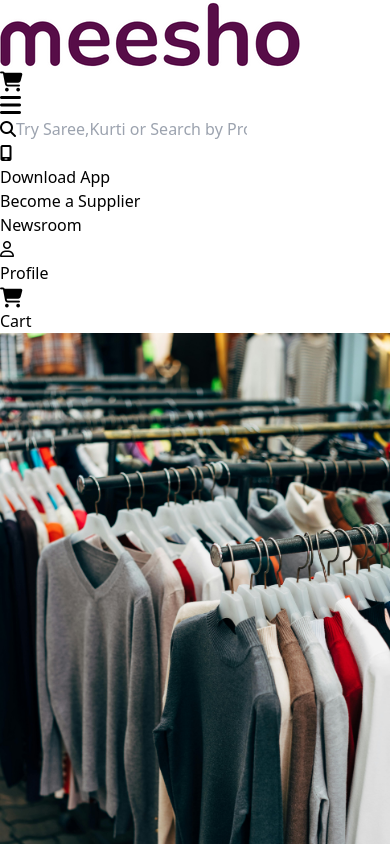
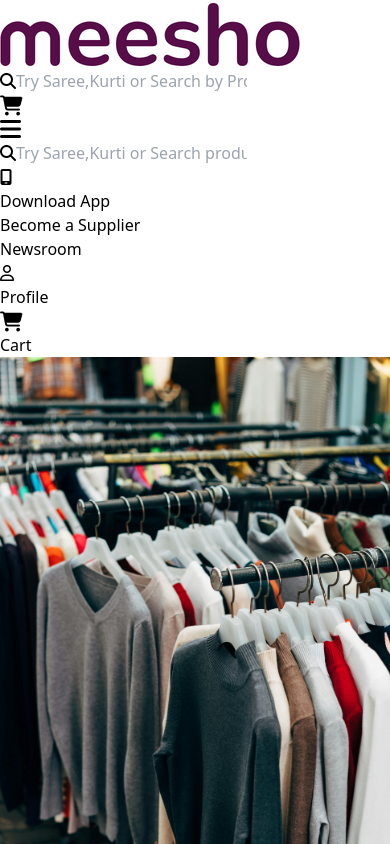
Before and after one commit to rohitselokar15/meesho_clone, a React (Vite) app: page /register in a window 390 px wide. Shown: the top 844 px of the page. Built offline with nearby package versions, Linux system fonts and the light colour scheme.

Commit message:
worked on responsive code

```diff
--- a/src/components/Categories.jsx
+++ b/src/components/Categories.jsx
@@ -85,8 +85,8 @@ const Categories = () => {
   };
 
   return (
-    <div className="my-2 ">
-      <p className="lg:hidden  mx-6 md:w-[70%] md:mx-24 rounded-md border flex items-center justify-center border-gray-300">
+    <div className="container mx-auto max-w-[1450px] bg-white sticky top-16">
+      <p className="md:hidden  mx-6 md:w-[70%] md:mx-24 rounded-md border flex items-center justify-center border-gray-300">
         <i className="fa-solid fa-magnifying-glass px-2 text-gray-500" />
         <input
           type="text"
@@ -94,11 +94,11 @@ const Categories = () => {
           className="w-full p-2"
         />
       </p>
-      <p className="lg:hidden bg-gray-100 text-[16px] text-gray-700 text-center my-2 p-1.5 md:mx-48">
+      <p className="md:hidden bg-gray-100 text-[16px] text-gray-700 text-center my-2 p-1.5 md:mx-48">
         <i className="fa-solid fa-location-dot mx-2" /> Add delivery location to
         check extra discount{" "}
       </p>
-      <ul className="text-gray-800 overflow-x-auto flex justify-evenly md:border-t-2 md:border-b-2">
+      <ul className="text-gray-800 overflow-x-auto flex justify-evenly items-center md:border-t-2 md:border-b-2">
         <li
           className="product"
           onMouseEnter={handleMouseEnter}
@@ -217,7 +217,7 @@ const Categories = () => {
           </div>
 
           {mens && (
-            <div className="bg-white w-full mt-4 left-0 border border-pink-100 shadow-md absolute md:flex text-gray-600">
+            <div className="bg-white w-full mt-9 xl:mt-4 left-0 border border-pink-100 shadow-md absolute md:flex text-gray-600">
               <ul className="categories">
                 <li className="text-pink-600 font-semibold">Top Wear</li>
                 <li>All Top</li>
@@ -270,7 +270,7 @@ const Categories = () => {
           </div>
 
           {kids && (
-            <div className="bg-white w-full mt-4 left-0 border border-pink-100 shadow-md absolute md:flex text-gray-600">
+            <div className="bg-white w-full mt-9 xl:mt-4 left-0 border border-pink-100 shadow-md absolute md:flex text-gray-600">
               <ul className="categories">
                 <li className="text-pink-600 font-semibold">Topwear</li>
                 <li>Tops</li>
@@ -523,7 +523,7 @@ const Categories = () => {
           </div>
 
           {electronic && (
-            <div className="bg-white w-full mt-4 left-0 border border-pink-100 shadow-md absolute md:flex text-gray-600">
+            <div className="bg-white w-full mt-9 xl:mt-4 left-0 border border-pink-100 shadow-md absolute md:flex text-gray-600">
               <ul className="categories">
                 <li className="text-pink-600 font-semibold">Topwear</li>
                 <li>Tops</li>
--- a/src/components/Header.jsx
+++ b/src/components/Header.jsx
@@ -43,16 +43,25 @@ const Header = () => {
   };
 
   return (
-    <div className="xl:container xl:mx-auto max-w-7xl sticky top-0 bg-white">
-      <nav className="flex justify-between lg:justify-around items-center h-16 mx-2 lg:mx-0 border">
+    <div className="container mx-auto max-w-[1530px] sticky top-0 bg-white">
+      <nav className="flex justify-between lg:justify-around items-center h-16 mx-2 lg:mx-0">
         {/* <div className="flex items-center "> */}
-        <div className=" ">
+        <div className="">
           <Link to="/">
             <img src={logo} className="w-32 md:w-36" />
             {/* <p className="text-pink-700 text-[35px] font-semibold">meesho</p> */}
           </Link>
         </div>
         {/* </div> */}
+
+        <div className="hidden md:inline lg:hidden border border-gray-300 rounded-md">
+          <i className="fa-solid fa-magnifying-glass text-gray-500 px-2" />
+          <input
+            type="text"
+            placeholder="Try Saree,Kurti or Search by Product code"
+            className="p-1.5 w-[350px]"
+          />
+        </div>
 
         <div className="flex">
           <p
@@ -79,12 +88,12 @@ const Header = () => {
             } lg:static lg:bg-transparent lg:p-0`}
           >
             <ul className="text-center lg:flex items-center text-gray-800 ">
-              <li className="hidden lg:inline p-1 xl:p-2 border border-gray-300">
-                <i className="fa-solid fa-magnifying-glass px-1 text-gray-500" />
+              <li className="hidden md:inline border border-gray-300 rounded-md">
+                <i className="fa-solid fa-magnifying-glass px-2 text-gray-500" />
                 <input
                   type="text"
-                  placeholder="Try Saree,Kurti or Search by Product Code"
-                  className="lg:w-[250px] xl:w-[320px]"
+                  placeholder="Try Saree,Kurti or Search product"
+                  className="lg:w-[250px] p-1 xl:w-[320px]"
                 />
               </li>
 
--- a/src/components/Products.jsx
+++ b/src/components/Products.jsx
@@ -53,7 +53,7 @@ const Products = () => {
   };
 
   return (
-    <div className="xl:container xl:mx-auto max-w-7xl">
+    <div className="container mx-auto max-w-[1390px]">
       {/* <div className=" flex justify-center">
         <img src={home} className="w-[1000px]" />
       </div> */}
```
